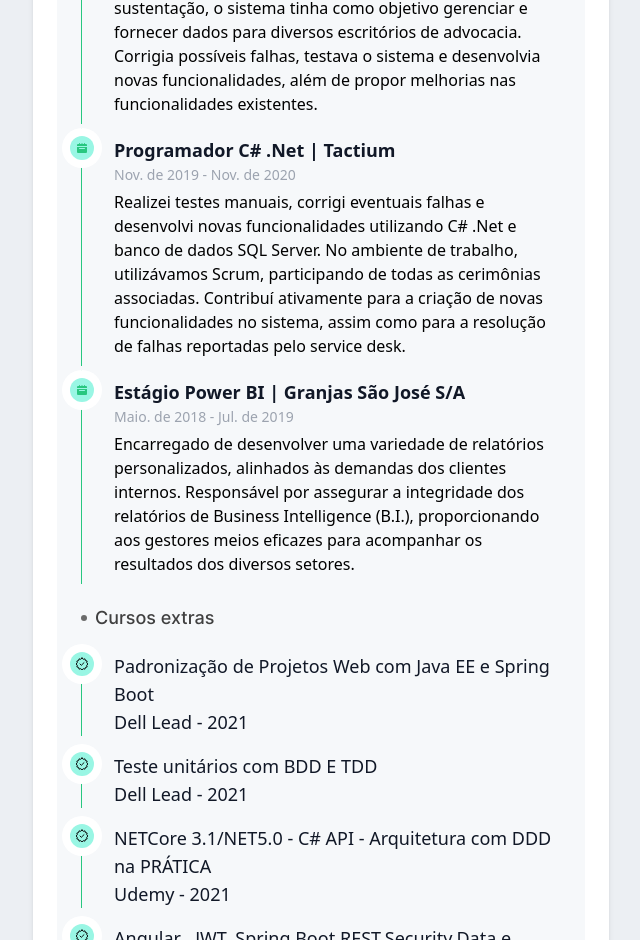
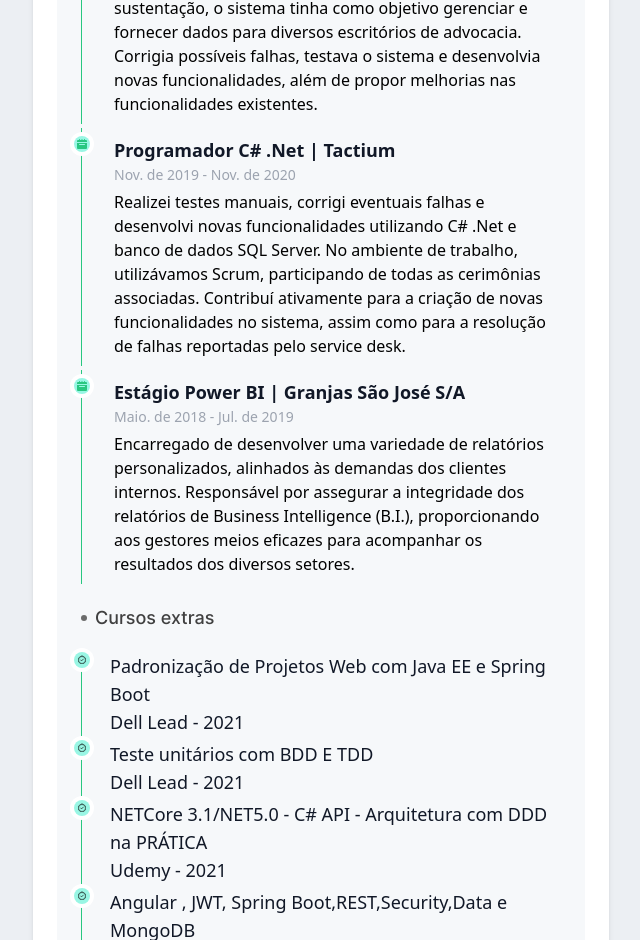
Before and after one commit to JonasVera/myprofile, a Next.js app: page / in a window 1280 px wide. Shown: the part 1860-2800 px from the top of the page, without its empty margins (319-959 px from the left). Built offline with nearby package versions, Linux system fonts and the light colour scheme.

Commit message:
feat: header bottom

```diff
--- a/app/Header/page.jsx
+++ b/app/Header/page.jsx
@@ -25,7 +25,7 @@ function Headpage() {
   const { theme, systemTheme, setTheme } = useTheme();
 
   return (
-    <nav className=" fixed w-full z-30 py-4 rounded-lg">
+    <nav className=" fixed w-full bottom-0 z-30 py-4 rounded-lg">
       <div className="lg:max-w-xl  md:max-w-[740px] mx-auto max-2xl px-4 lg:px-0 ">
         <div className="flex  items-center justify-between shadow-md bg-white  dark:bg-[#212121] dark:border-neutral-700/30 border rounded-xl p-3 ">
           <div className="flex space-x-3 items-center">
--- a/app/page.js
+++ b/app/page.js
@@ -149,7 +149,7 @@ export default function Home() {
 
                       <ol key={experiencia.empresa} class="relative border-s border-[#28C780] dark:border-[#115e3b]">
                         <li class="mb-1 p-2 ms-6">
-                          <span class="absolute flex items-center justify-center w-6 h-6 bg-teal-200 rounded-full -start-3 ring-8 ring-white dark:ring-[#28C780] dark:bg-white">
+                        <span class="absolute flex items-center justify-center w-4 h-4 bg-teal-200 rounded-full -start-2 ring-4 ring-white dark:ring-[#28C780] dark:bg-white">
                             <svg class="w-2.5 h-2.5 text-[#28C780] dark:text-[#115e3b]" aria-hidden="true" xmlns="http://www.w3.org/2000/svg" fill="currentColor" viewBox="0 0 20 20">
                               <path d="M20 4a2 2 0 0 0-2-2h-2V1a1 1 0 0 0-2 0v1h-3V1a1 1 0 0 0-2 0v1H6V1a1 1 0 0 0-2 0v1H2a2 2 0 0 0-2 2v2h20V4ZM0 18a2 2 0 0 0 2 2h16a2 2 0 0 0 2-2V8H0v10Zm5-8h10a1 1 0 0 1 0 2H5a1 1 0 0 1 0-2Z" />
                             </svg>
@@ -176,16 +176,16 @@ export default function Home() {
                       </h1>
                     </div>
                     {profileData.qualificacoes_e_atividades_profissionais.map((qualificacoes) => (
-                      <ol class="relative border-s mt-4 border-[#28C780] dark:border-[#115e3b]" key={qualificacoes}>
-                        <li class="mb-1 ms-6">
-                          <span class="absolute flex items-center justify-center w-6 h-6 bg-teal-200 rounded-full -start-3 ring-8 ring-white dark:ring-[#28C780] dark:bg-white">
+                      <ol class="relative border-s mt-1 border-[#28C780] dark:border-[#115e3b]" key={qualificacoes}>
+                        <li class="mb-1 ms-5">
+                          <span class="absolute flex items-center justify-center w-4 h-4 bg-teal-200 rounded-full -start-2 ring-4 ring-white dark:ring-[#28C780] dark:bg-white">
                           <svg width="84px" height="84px" viewBox="-6.24 -6.24 36.48 36.48" fill="none" xmlns="http://www.w3.org/2000/svg" stroke="#ffffff">
                             <g id="SVGRepo_bgCarrier" stroke-width="0"/>
                             <g id="SVGRepo_tracerCarrier" stroke-linecap="round" stroke-linejoin="round"/>
                             <g id="SVGRepo_iconCarrier"> <path d="M9 12L11 14L15 10M12 3L13.9101 4.87147L16.5 4.20577L17.2184 6.78155L19.7942 7.5L19.1285 10.0899L21 12L19.1285 13.9101L19.7942 16.5L17.2184 17.2184L16.5 19.7942L13.9101 19.1285L12 21L10.0899 19.1285L7.5 19.7942L6.78155 17.2184L4.20577 16.5L4.87147 13.9101L3 12L4.87147 10.0899L4.20577 7.5L6.78155 6.78155L7.5 4.20577L10.0899 4.87147L12 3Z" stroke="#000000" stroke-width="1.44" stroke-linecap="round" stroke-linejoin="round"/> </g>
                             </svg>
                           </span>
-                          <p class="flex items-centerp px-2 mb-1 text-lg  text-gray-900 dark:text-white" dangerouslySetInnerHTML={{ __html: qualificacoes }}>
+                          <p class="flex mb-1 items-centerp px-2 text-lg  text-gray-900 dark:text-white" dangerouslySetInnerHTML={{ __html: qualificacoes }}>
                           </p>
                         </li>
                       </ol>
```
